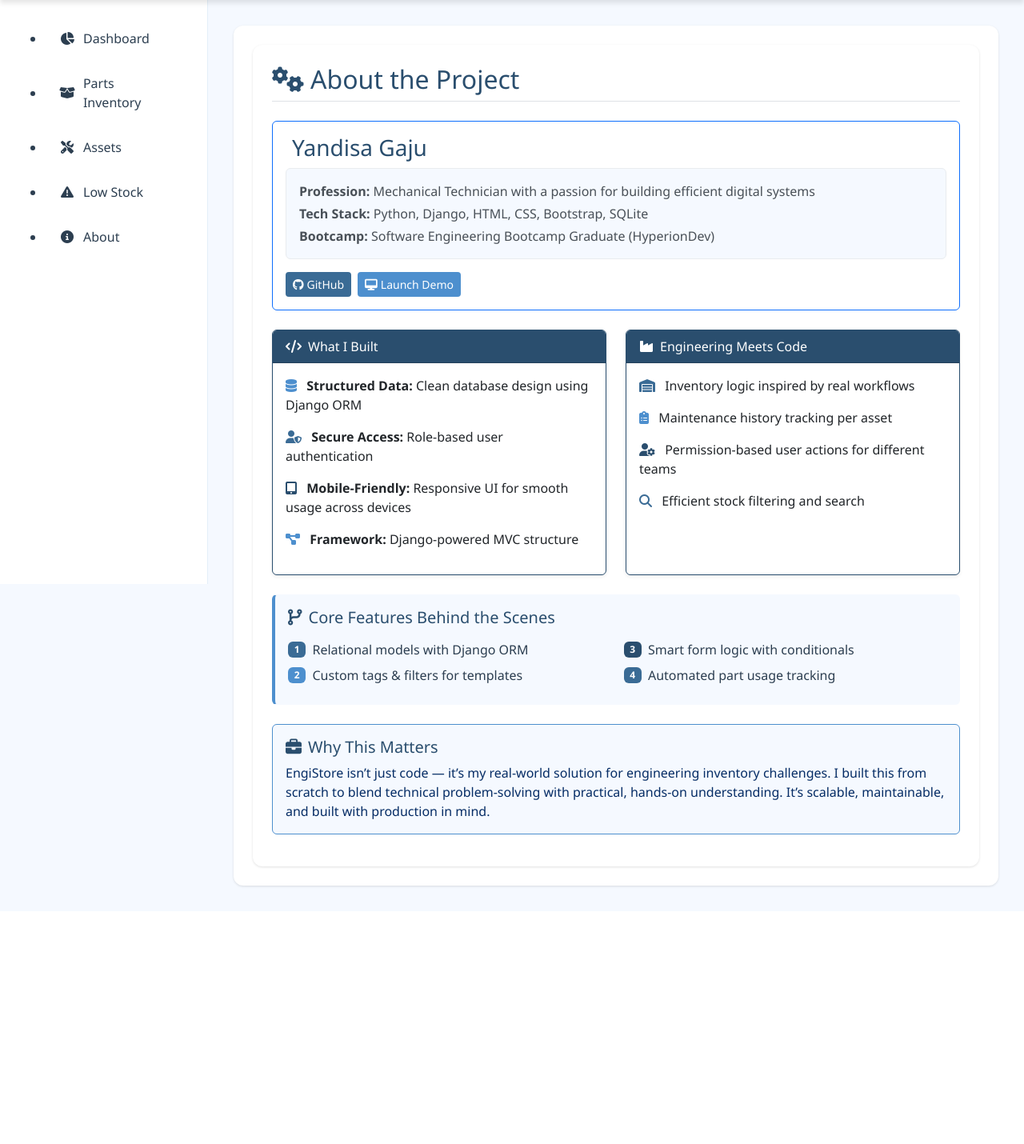
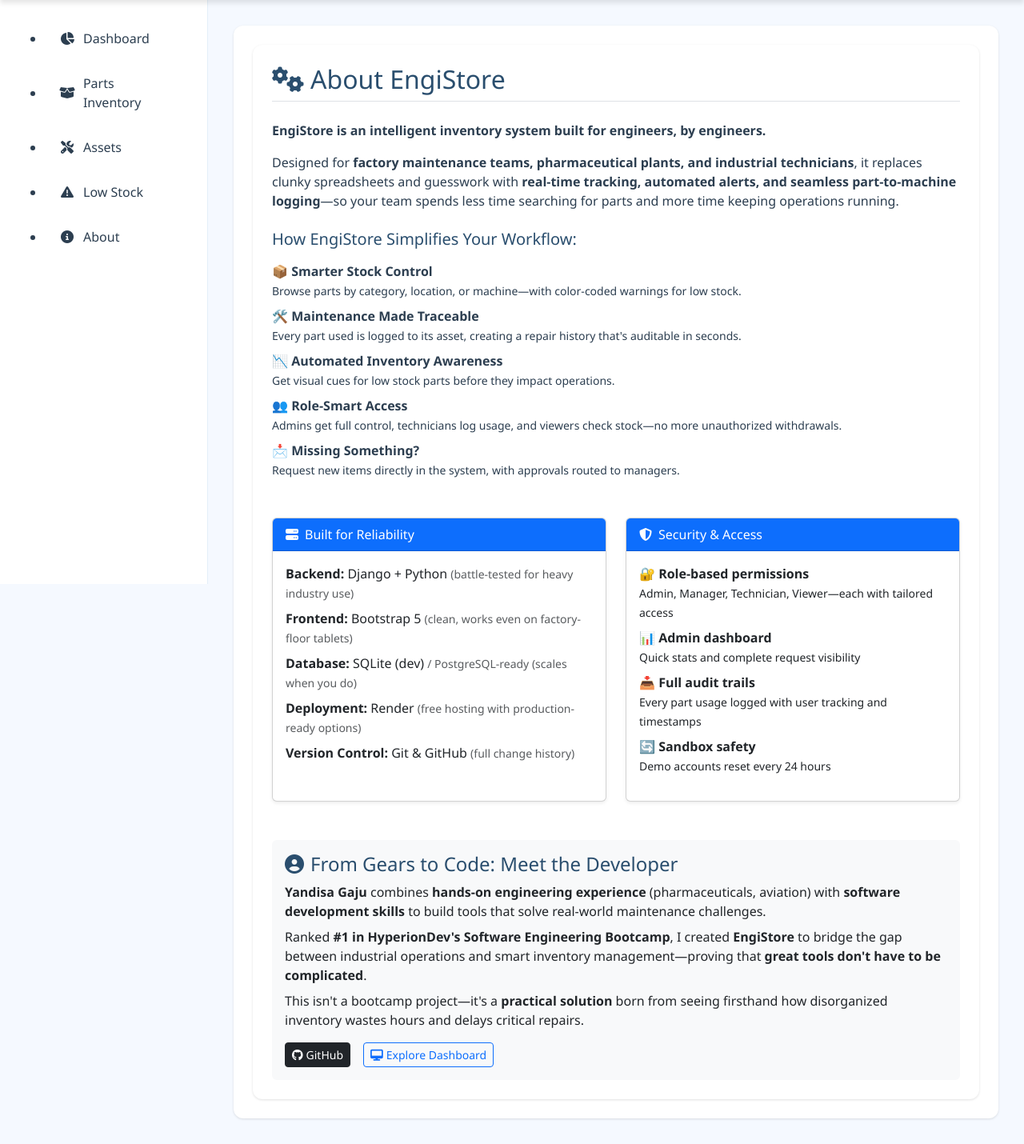
Before and after one commit to Yandisa/engistore, a Django app: page /inventory/about/ in a window 1280 px wide. Shown: the part 70-1500 px from the top of the page at 80% size. Before the commit the page ends 1180 px from the top, so only its background shows below. Run offline with Django 5.2, Linux system fonts and the light colour scheme.

Commit message:
🚀 Final push with local DB and full project updates

```diff
--- a/engistore/urls.py
+++ b/engistore/urls.py
@@ -23,11 +23,13 @@
     # 🛠 Assets tracking
     path('assets/', include('assets.urls')),
 
-    # 👥 User-related views (e.g., create user)
+    # 👥 Custom user-related views (create user, custom login)
     path('users/', include('users.urls')),
 
-    # 🔐 Auth (login, logout, password reset, etc.)
-    path('accounts/logout/', auth_views.LogoutView.as_view(),
-         name='logout'),
+    # 🔐 Authentication routes
+    path('accounts/logout/', auth_views.LogoutView.as_view(), name='logout'),
+
+
+    path('accounts/', include('users.urls')),  # includes CustomLoginView
     path('accounts/', include('django.contrib.auth.urls')),
 ]
--- a/inventory/views.py
+++ b/inventory/views.py
@@ -147,9 +147,6 @@
             else:
                 try:
                     with transaction.atomic():
-                        part.quantity -= quantity
-                        part.save()
-
                         PartUsage.objects.create(
                             asset=asset,
                             part=part,
@@ -165,7 +162,7 @@
                     return redirect('part_detail', pk=part.pk)
 
                 except ValidationError as e:
-                    messages.error(request, e)
+                    messages.error(request, str(e))
 
     return render(request, 'inventory/part_detail.html', {
         'part': part,
--- a/static/styles.css
+++ b/static/styles.css
@@ -10,6 +10,10 @@
   --border-radius: 12px;
   --shadow-sm: 0 1px 3px rgba(0, 0, 0, 0.12);
   --shadow-md: 0 4px 6px rgba(0, 0, 0, 0.1);
+
+  --danger-red: #dc3545;
+  --success-green: #28a745;
+  --warning-yellow: #ffc107;
 }
 
 /* ========== Main Layout Styles ========== */
--- a/templates/about.html
+++ b/templates/about.html
@@ -4,133 +4,104 @@
 {% block content %}
 <div class="content-container p-4">
   <h2 class="mb-4 border-bottom pb-2" style="color: var(--primary-blue);">
-    <i class="fas fa-cogs me-2"></i>About the Project
+    <i class="fas fa-cogs me-2"></i>About EngiStore
   </h2>
 
-  <div class="about-content">
+  <!-- 🔧 About the System -->
+  <div class="mb-5">
+    <p>
+      <strong>EngiStore is an intelligent inventory system built for engineers, by engineers.</strong>
+    </p>
+    <p>
+      Designed for <strong>factory maintenance teams, pharmaceutical plants, and industrial technicians</strong>,
+      it replaces clunky spreadsheets and guesswork with <strong>real-time tracking, automated alerts,
+      and seamless part-to-machine logging</strong>—so your team spends less time searching for parts
+      and more time keeping operations running.
+    </p>
 
-    <!-- Developer Section -->
-    <div class="card mb-4 border-primary" style="border-color: var(--accent-blue);">
-      <div class="card-body">
-        <h3 class="card-title" style="color: var(--primary-blue);">
-          <i class="fas fa-user-hard-hat me-2"></i>Yandisa Gaju
-        </h3>
-        <div class="alert alert-light" style="background: var(--light-bg);">
-            <p class="mb-1"><strong>Profession:</strong> Mechanical Technician with a passion for building efficient digital systems</p>
-            <p class="mb-1"><strong>Tech Stack:</strong> Python, Django, HTML, CSS, Bootstrap, SQLite</p>
-            <p class="mb-0"><strong>Bootcamp:</strong> Software Engineering Bootcamp Graduate (HyperionDev)</p>
+    <h5 class="mt-4 mb-3" style="color: var(--primary-blue);">How EngiStore Simplifies Your Workflow:</h5>
+    <ul class="list-unstyled">
+      <li class="mb-2">📦 <strong>Smarter Stock Control</strong><br>
+        <small>Browse parts by category, location, or machine—with color-coded warnings for low stock.</small></li>
+      <li class="mb-2">🛠️ <strong>Maintenance Made Traceable</strong><br>
+        <small>Every part used is logged to its asset, creating a repair history that's auditable in seconds.</small></li>
+      <li class="mb-2">📉 <strong>Automated Inventory Awareness</strong><br>
+        <small>Get visual cues for low stock parts before they impact operations.</small></li>
+      <li class="mb-2">👥 <strong>Role-Smart Access</strong><br>
+        <small>Admins get full control, technicians log usage, and viewers check stock—no more unauthorized withdrawals.</small></li>
+      <li class="mb-2">📩 <strong>Missing Something?</strong><br>
+        <small>Request new items directly in the system, with approvals routed to managers.</small></li>
+    </ul>
   </div>
 
-        <div class="mt-3 d-flex gap-2">
-          <a href="https://github.com/Yandisa" class="btn btn-sm" style="background: var(--secondary-blue); color: white;">
-            <i class="fab fa-github me-1"></i>GitHub
-          </a>
-          <a href="{% url 'dashboard' %}" class="btn btn-sm" style="background: var(--accent-blue); color: white;">
-            <i class="fas fa-desktop me-1"></i>Launch Demo
-          </a>
-        </div>
-      </div>
-    </div>
-
-    <!-- Skills Section -->
+  <!-- 💻 Technical Section -->
   <div class="row g-4 mb-4">
     <div class="col-md-6">
-        <div class="card h-100 shadow-sm" style="border-color: var(--primary-blue);">
-          <div class="card-header" style="background: var(--primary-blue); color: white;">
-            <i class="fas fa-code me-2"></i>What I Built
+      <div class="card h-100 shadow-sm">
+        <div class="card-header bg-primary text-white">
+          <i class="fas fa-server me-2"></i>Built for Reliability
         </div>
         <div class="card-body">
           <ul class="list-unstyled">
-              <li class="mb-3">
-                <i class="fas fa-database me-2" style="color: var(--accent-blue);"></i>
-                <strong>Structured Data:</strong> Clean database design using Django ORM
-              </li>
-              <li class="mb-3">
-                <i class="fas fa-user-shield me-2" style="color: var(--secondary-blue);"></i>
-                <strong>Secure Access:</strong> Role-based user authentication
-              </li>
-              <li class="mb-3">
-                <i class="fas fa-tablet-alt me-2" style="color: var(--primary-blue);"></i>
-                <strong>Mobile-Friendly:</strong> Responsive UI for smooth usage across devices
-              </li>
-              <li class="mb-3">
-                <i class="fas fa-project-diagram me-2" style="color: var(--accent-blue);"></i>
-                <strong>Framework:</strong> Django-powered MVC structure
-              </li>
+            <li class="mb-2"><strong>Backend:</strong> Django + Python <small class="text-muted">(battle-tested for heavy industry use)</small></li>
+            <li class="mb-2"><strong>Frontend:</strong> Bootstrap 5 <small class="text-muted">(clean, works even on factory-floor tablets)</small></li>
+            <li class="mb-2"><strong>Database:</strong> SQLite (dev) <small class="text-muted">/ PostgreSQL-ready (scales when you do)</small></li>
+            <li class="mb-2"><strong>Deployment:</strong> Render <small class="text-muted">(free hosting with production-ready options)</small></li>
+            <li><strong>Version Control:</strong> Git & GitHub <small class="text-muted">(full change history)</small></li>
           </ul>
         </div>
       </div>
     </div>
 
     <div class="col-md-6">
-        <div class="card h-100 shadow-sm" style="border-color: var(--primary-blue);">
-          <div class="card-header" style="background: var(--primary-blue); color: white;">
-            <i class="fas fa-industry me-2"></i>Engineering Meets Code
+      <div class="card h-100 shadow-sm">
+        <div class="card-header bg-primary text-white">
+          <i class="fas fa-shield-alt me-2"></i>Security & Access
         </div>
         <div class="card-body">
           <ul class="list-unstyled">
-              <li class="mb-3">
-                <i class="fas fa-warehouse me-2" style="color: var(--secondary-blue);"></i>
-                Inventory logic inspired by real workflows
-              </li>
-              <li class="mb-3">
-                <i class="fas fa-clipboard-list me-2" style="color: var(--accent-blue);"></i>
-                Maintenance history tracking per asset
-              </li>
-              <li class="mb-3">
-                <i class="fas fa-user-cog me-2" style="color: var(--primary-blue);"></i>
-                Permission-based user actions for different teams
-              </li>
-              <li class="mb-3">
-                <i class="fas fa-search me-2" style="color: var(--secondary-blue);"></i>
-                Efficient stock filtering and search
-              </li>
+            <li class="mb-2">🔐 <strong>Role-based permissions</strong><br>
+              <small>Admin, Manager, Technician, Viewer—each with tailored access</small></li>
+            <li class="mb-2">📊 <strong>Admin dashboard</strong><br>
+              <small>Quick stats and complete request visibility</small></li>
+            <li class="mb-2">📥 <strong>Full audit trails</strong><br>
+              <small>Every part usage logged with user tracking and timestamps</small></li>
+            <li>🔄 <strong>Sandbox safety</strong><br>
+              <small>Demo accounts reset every 24 hours</small></li>
           </ul>
         </div>
       </div>
     </div>
   </div>
 
-    <!-- Technical Highlights -->
-    <div class="alert" style="background: var(--light-bg); border-left: 4px solid var(--accent-blue);">
-      <h5 class="mb-3" style="color: var(--primary-blue);">
-        <i class="fas fa-code-branch me-2"></i>Core Features Behind the Scenes
-      </h5>
-      <div class="row g-3">
-        <div class="col-md-6">
-          <div class="d-flex align-items-center mb-2">
-            <span class="badge me-2" style="background: var(--secondary-blue);">1</span>
-            Relational models with Django ORM
-          </div>
-          <div class="d-flex align-items-center mb-2">
-            <span class="badge me-2" style="background: var(--accent-blue);">2</span>
-            Custom tags & filters for templates
-          </div>
-        </div>
-        <div class="col-md-6">
-          <div class="d-flex align-items-center mb-2">
-            <span class="badge me-2" style="background: var(--primary-blue);">3</span>
-            Smart form logic with conditionals
-          </div>
-          <div class="d-flex align-items-center mb-2">
-            <span class="badge me-2" style="background: var(--secondary-blue);">4</span>
-            Automated part usage tracking
+  <!-- 👨‍💻 Developer Section -->
+  <div class="card border-0 bg-light mt-5">
+    <div class="card-body">
+      <h4 class="card-title" style="color: var(--primary-blue);">
+        <i class="fas fa-user-circle me-2"></i>From Gears to Code: Meet the Developer
+      </h4>
+      <p class="mb-2">
+        <strong>Yandisa Gaju</strong> combines <strong>hands-on engineering experience</strong> (pharmaceuticals, aviation)
+        with <strong>software development skills</strong> to build tools that solve real-world maintenance challenges.
+      </p>
+      <p class="mb-2">
+        Ranked <strong>#1 in HyperionDev's Software Engineering Bootcamp</strong>, I created <strong>EngiStore</strong>
+        to bridge the gap between industrial operations and smart inventory management—proving that
+        <strong>great tools don't have to be complicated</strong>.
+      </p>
+      <p>
+        This isn't a bootcamp project—it's a <strong>practical solution</strong> born from seeing firsthand
+        how disorganized inventory wastes hours and delays critical repairs.
+      </p>
+      <div class="d-flex gap-3 mt-3">
+        <a href="https://github.com/Yandisa" class="btn btn-sm btn-dark">
+          <i class="fab fa-github me-1"></i>GitHub
+        </a>
+        <a href="{% url 'dashboard' %}" class="btn btn-sm btn-outline-primary">
+          <i class="fas fa-desktop me-1"></i>Explore Dashboard
+        </a>
       </div>
     </div>
   </div>
 </div>
-
-    <!-- Employer CTA -->
-    <div class="alert alert-primary mt-4" style="background: var(--light-bg); border-color: var(--accent-blue);">
-      <h5 style="color: var(--primary-blue);">
-        <i class="fas fa-briefcase me-2"></i>Why This Matters
-      </h5>
-      <p class="mb-0">
-        EngiStore isn’t just code — it’s my real-world solution for engineering inventory challenges.
-        I built this from scratch to blend technical problem-solving with practical, hands-on understanding.
-        It’s scalable, maintainable, and built with production in mind.
-      </p>
-    </div>
-  </div>
-</div>
 {% endblock %}
--- a/users/urls.py
+++ b/users/urls.py
@@ -1,8 +1,9 @@
 from django.urls import path
-from .views import create_user
+from .views import create_user, CustomLoginView
 
 # URL patterns for user-related actions
 urlpatterns = [
     # 🧑‍💼 Create a new user (Admin/Manager only)
     path('create/', create_user, name='create_user'),
+    path('login/', CustomLoginView.as_view(), name='login'),
 ]
```
Also changed, not shown: assets/forms.py (+12 -4 lines), templates/assets/asset_detail.html (+12 -7 lines), templates/inventory/my_part_requests.html (+25 -32 lines), templates/inventory/part_detail.html (+12 -15 lines), templates/inventory/part_list.html (+48 -54 lines), templates/inventory/request_part.html (+24 -23 lines), templates/registration/login.html (+24 -1 lines), users/views.py (+12 -1 lines), README.md, db.sqlite3. Lines whose indentation alone changed are shown as unchanged.
